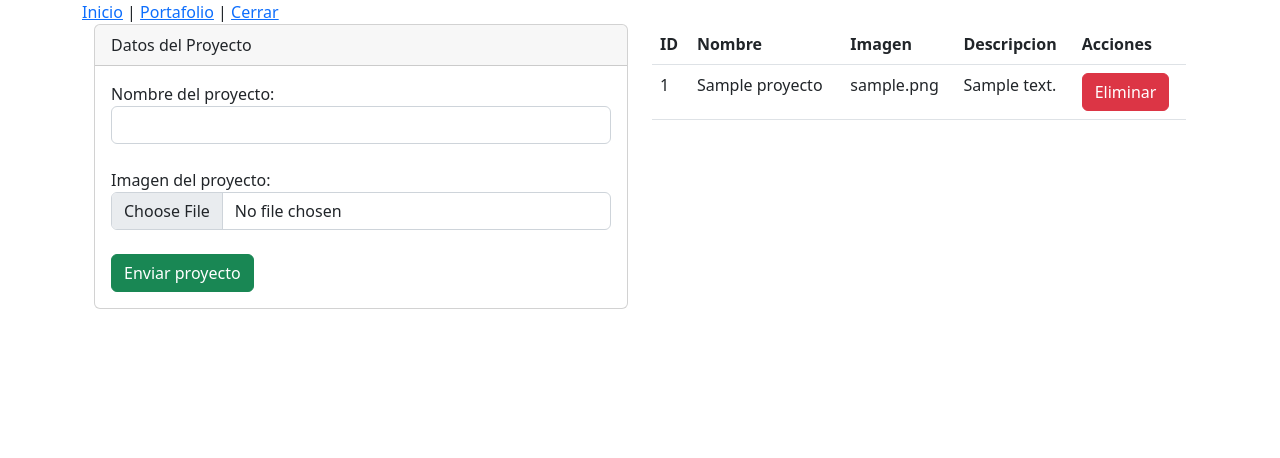
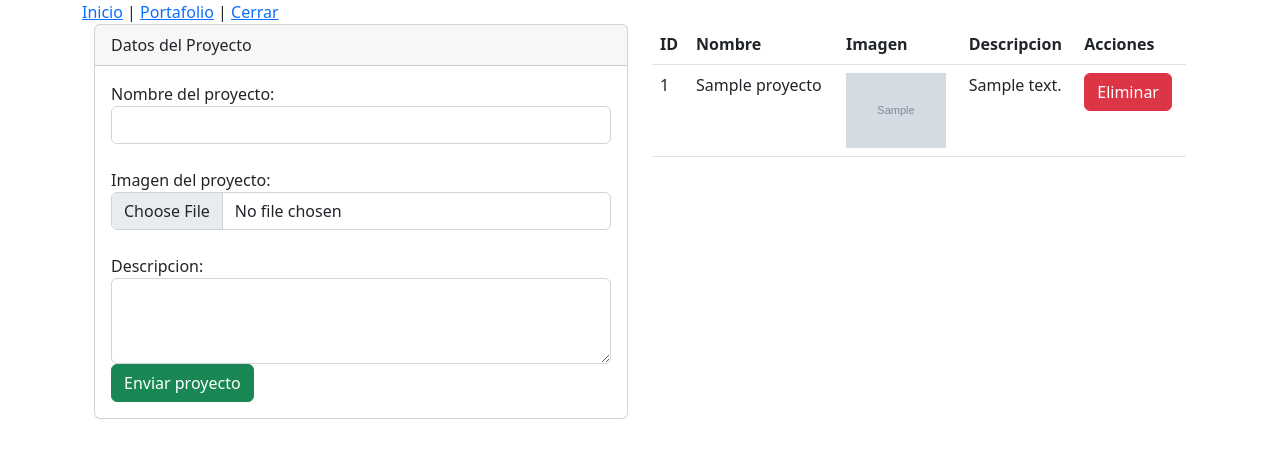
Before and after one commit to Bernardo-JGD/CursoPHPDeveloteca, a PHP site: page /portafolio.php in a window 1280 px wide. Shown: the top 458 px of the page. Run offline with PHP 8.4, Linux system fonts and the light colour scheme; the visitor is signed in with stand-in values (Sample User, id 1); tables that the repository leaves empty hold one stand-in row (values such as "Sample post"); grey boxes marked "Sample" are stand-in pictures.

Commit message:
Curso terminado :D

```diff
--- a/portafolio/portafolio.php
+++ b/portafolio/portafolio.php
@@ -5,16 +5,31 @@
     if($_POST){
         //print_r($_POST);
         $nombre = $_POST['nombre'];
+        $descripcion = $_POST['descripcion'];
+
+        $fecha = new DateTime();
+        $imagen = $fecha->getTimestamp()."_".$_FILES['archivo']['name'];
+        $imagen_temporal = $_FILES['archivo']['tmp_name'];
+        move_uploaded_file($imagen_temporal, "Imagenes/".$imagen);
+
         $objConexion = new conexion();
-        $sql="INSERT INTO `proyectos` (`id`, `nombre`, `imagen`, `descripcion`) VALUES (NULL, '$nombre', 'imagen.jpg', 'Insercion de ejemplo 1');";
+        $sql="INSERT INTO `proyectos` (`id`, `nombre`, `imagen`, `descripcion`) VALUES (NULL, '$nombre', '$imagen', '$descripcion');";
         $objConexion->ejecutar($sql);
+
+        header("location:portafolio.php");
     }
 
     if($_GET){
         $id=$_GET['borrar'];
         $objConexion = new conexion();
+
+        $imagen = $objConexion->consultar("SELECT imagen FROM `proyectos` WHERE id=".$id);
+        unlink("imagenes/".$imagen[0]['imagen']);//borro el archivo de la carpeta en que se guardan
+
         $sql = "DELETE FROM `proyectos` WHERE `proyectos`.`id` =".$id;
         $objConexion->ejecutar($sql);
+
+        header("location:portafolio.php");
     }
 
     $objConexion = new conexion();
@@ -39,12 +54,13 @@
                         <form action="portafolio.php" method="post" enctype="multipart/form-data" >
 
                             Nombre del proyecto:
-                            <input class="form-control" type="text" name="nombre" id="" />
+                            <input required class="form-control" type="text" name="nombre" id="" />
                             <br/>
                             Imagen del proyecto:
-                            <input class="form-control" type="file" name="archivo" id="" />
+                            <input required class="form-control" type="file" name="archivo" id="" />
                             <br/>
-
+                            Descripcion:
+                            <textarea required class="form-control" name="descripcion" rows="3" ></textarea>
                             <input class="btn btn-success" type="submit" value="Enviar proyecto" />
 
                         </form>
@@ -68,7 +84,9 @@
                         <tr>
                             <td> <?php echo $proyecto['id']; ?> </td>
                             <td> <?php echo $proyecto['nombre']; ?> </td>
-                            <td> <?php echo $proyecto['imagen']; ?> </td>
+                            <td>
+                                <img width="100" src="imagenes/<?php echo $proyecto['imagen']; ?>" alt="" srcet="" />
+                            </td>
                             <td> <?php echo $proyecto['descripcion']; ?> </td>
                             <td> <a class="btn btn-danger" href="?borrar=<?php echo$proyecto['id']; ?>"  >Eliminar</a> </td>
                         </tr>
```
Also changed, not shown: portafolio/index.php (+26 -0 lines), portafolio/Imagenes/1659367341_pusheen.jpg (added), portafolio/Imagenes/1659368312_Casco spartanjpg.jpg (added).
